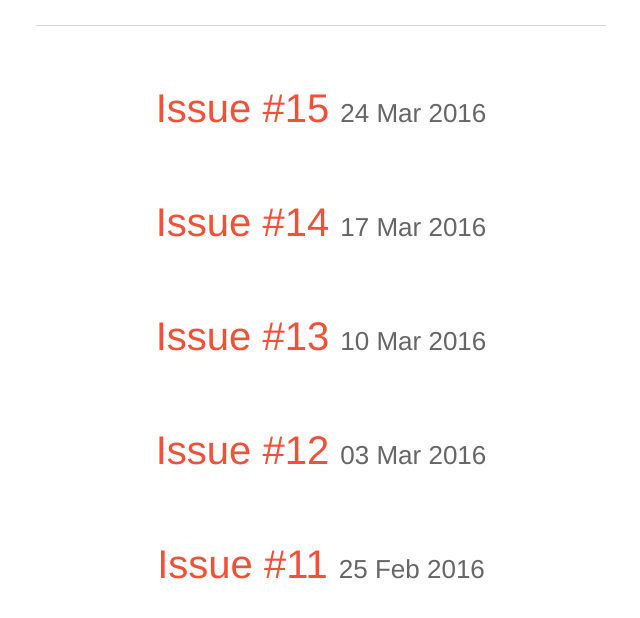
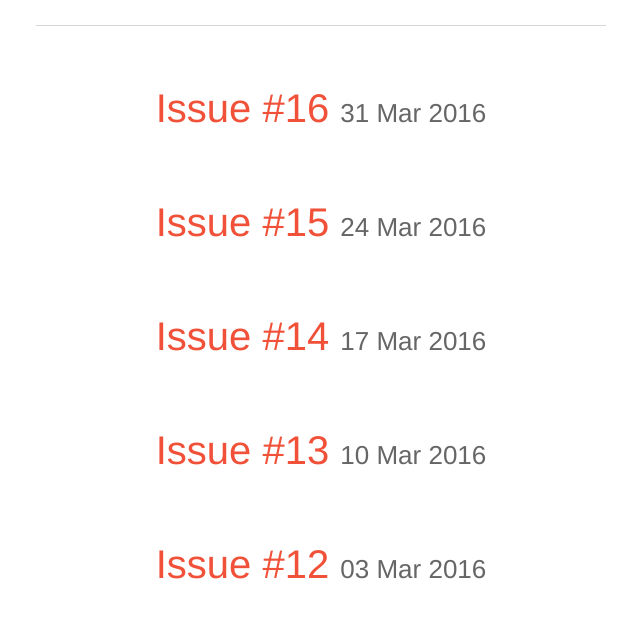
Before and after one commit to SwiftWeekly/swiftweekly.github.io, a Jekyll site: the page built from index.html, in a window 1280 px wide and 900 px high. Shown: the part 272-890 px from the top of the window, without its empty margins (319-959 px from the left). Built offline with Jekyll 4.4.1, drawn with Linux system fonts in a browser that asks for light colours; nearby versions of some CDN libraries; some of the changed lines change nothing that is shown.

Commit message:
publish issue 16

```diff
--- a/_drafts/2016-03-31-issue-16.md
+++ b/_posts/2016-03-31-issue-16.md
@@ -22,7 +22,7 @@ Also of interest is that Apple started a new beta program for Safari, [Safari Te
 
 ### Commits and pull requests
 
-There's a new [Swift 2.2.x milestone](https://github.com/apple/swift/pulls?utf8=✓&q=milestone%3A%22Swift+2.2.x%22+) on GitHub with 16 issues closed and 4 issues open (as of this writing). I haven't seen official announcements about a Swift 2.2.1 (or 2.2.x) release, but it looks like this patch release will be coming soon.
+There's a new [Swift 2.2.x milestone](https://github.com/apple/swift/pulls?utf8=✓&q=milestone%3A%22Swift+2.2.x%22+) on GitHub with 19 issues closed and 2 issues open (as of this writing). I haven't seen official announcements about a Swift 2.2.1 (or 2.2.x) release, but it looks like this patch release will be coming soon.
 
 [Kyle Yoon](https://github.com/yoonapps) completed a corelibs-xctest starter task that [added](https://github.com/apple/swift-corelibs-xctest/pull/85) `XCTestCase.expectationForNotification()`. This adds a convenient way to setup asynchronous tests for `NSNotification` on Linux. 👏
 
```
